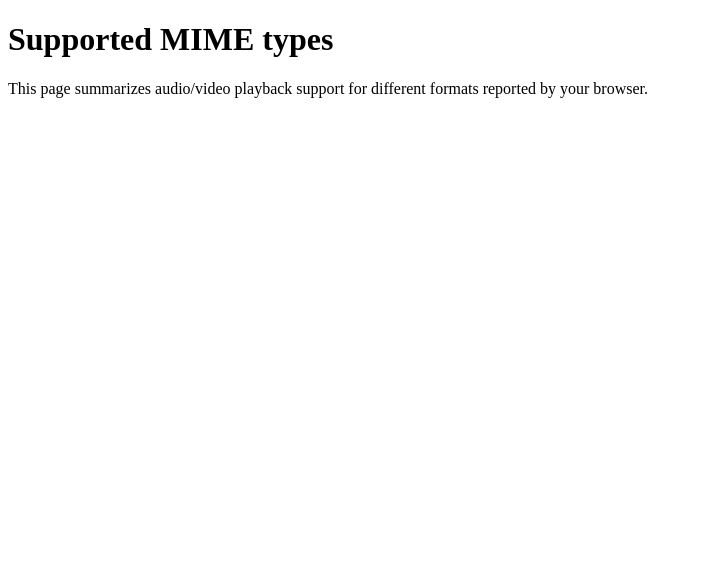
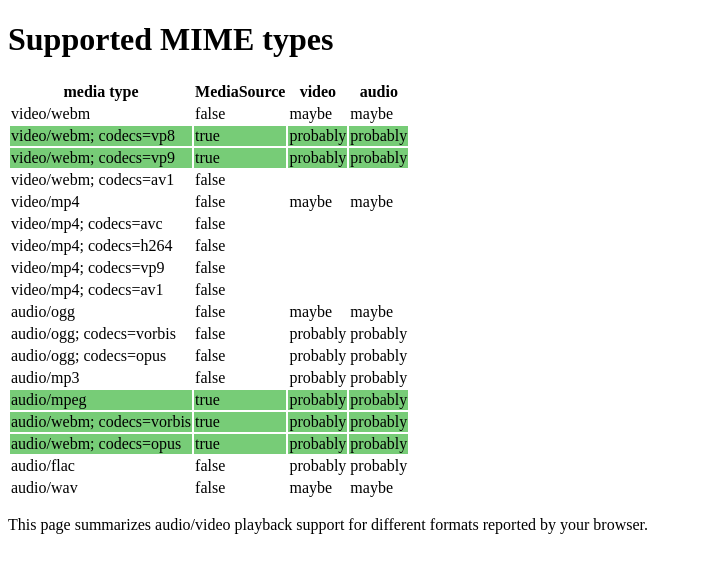
Before and after one commit to rillian/media-mime, a plain HTML site: page index.html in a window 1280 px wide. Shown: the whole page, without its empty margins (0-702 px from the left). Drawn offline with Linux system fonts and the light colour scheme.

Commit message:
Basic table with results.

```diff
--- /dev/null
+++ b/checkmime.js
@@ -0,0 +1,73 @@
+// Various media MIME types to check.
+
+types = [
+  'video/webm',
+  'video/webm; codecs=vp8',
+  'video/webm; codecs=vp9',
+  'video/webm; codecs=av1',
+
+  'video/mp4',
+  'video/mp4; codecs=avc',
+  'video/mp4; codecs=h264',
+  'video/mp4; codecs=vp9',
+  'video/mp4; codecs=av1',
+
+  'audio/ogg',
+  'audio/ogg; codecs=vorbis',
+  'audio/ogg; codecs=opus',
+
+  'audio/mp3',
+  'audio/mpeg',
+
+  'audio/webm; codecs=vorbis',
+  'audio/webm; codecs=opus',
+
+  'audio/flac',
+  'audio/wav',
+]
+
+var table = document.getElementById('results')
+
+var row = document.createElement('tr');
+var h = document.createElement('th');
+h.textContent = 'media type';
+row.appendChild(h);
+h = document.createElement('th');
+h.textContent = 'MediaSource';
+row.appendChild(h);
+h = document.createElement('th');
+h.textContent = 'video';
+row.appendChild(h);
+h = document.createElement('th');
+h.textContent = 'audio';
+row.appendChild(h);
+table.appendChild(row);
+
+for (i in types) {
+  let type = types[i];
+  let audio = new Audio();
+  let video = document.createElement('video');
+  let row = document.createElement('tr');
+
+  let label = document.createElement('td');
+  label.textContent = type;
+  row.appendChild(label);
+
+  let mse_result = MediaSource.isTypeSupported(type);
+  let mse_td = document.createElement('td');
+  mse_td.textContent = mse_result;
+  if (mse_result) {
+    row.className = 'green';
+  }
+  row.appendChild(mse_td);
+
+  let video_result = document.createElement('td');
+  video_result.textContent = video.canPlayType(type);
+  row.append(video_result);
+
+  let audio_result = document.createElement('td');
+  audio_result.textContent = audio.canPlayType(type);
+  row.append(audio_result);
+
+  table.appendChild(row);
+}
--- a/index.html
+++ b/index.html
@@ -3,9 +3,15 @@
   <head>
     <meta charset=utf-8>
     <title>HTML media mimetype support</title>
+    <script async defer src=checkmime.js></script>
+    <link rel=stylesheet href=style.css>
   </head>
   <body>
     <h1>Supported MIME types</h1>
+    <div class=content>
+      <table id=results>
+      </table>
+    </div>
     <p>This page summarizes audio/video playback support
     for different formats reported by your browser.
   </body>
--- /dev/null
+++ b/style.css
@@ -0,0 +1,11 @@
+.green {
+  background-color: #7c7;
+}
+
+.red {
+  background-color: red;
+}
+
+.gray {
+  background-color: gray;
+}
```
